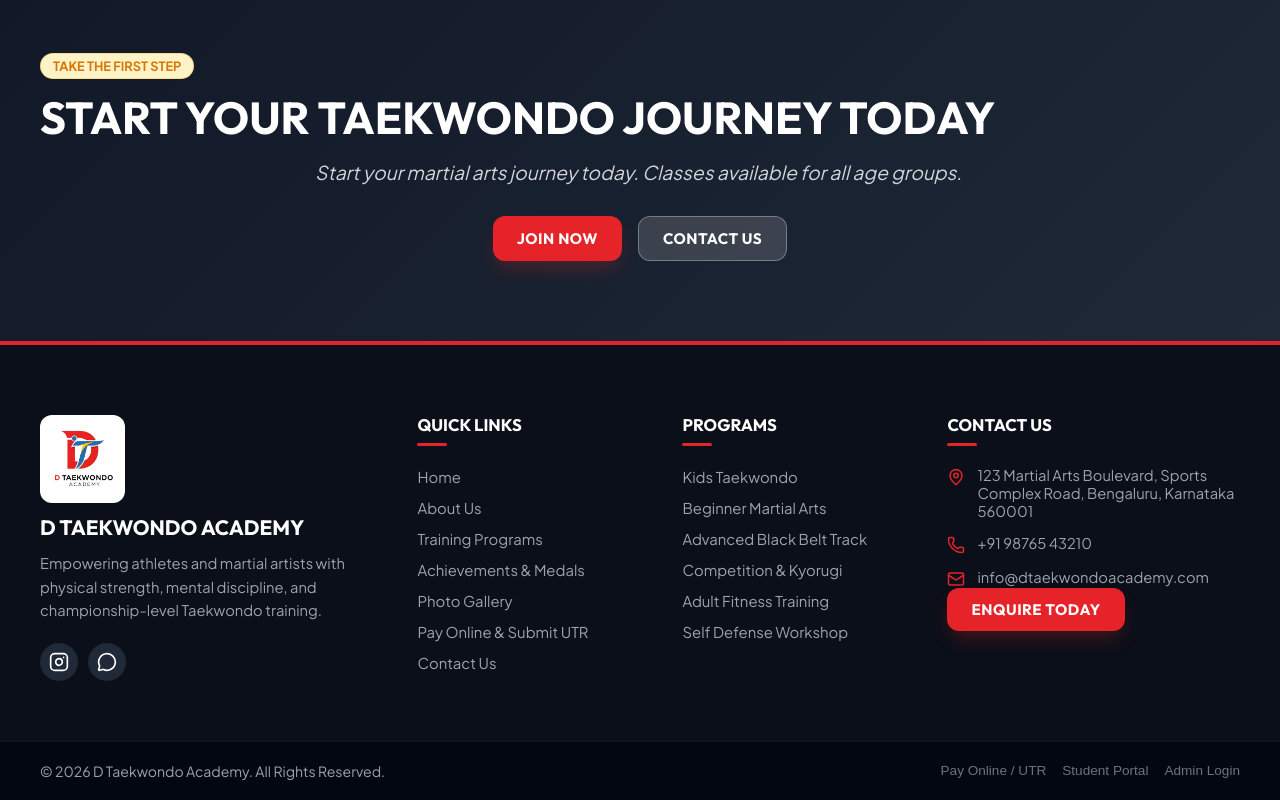
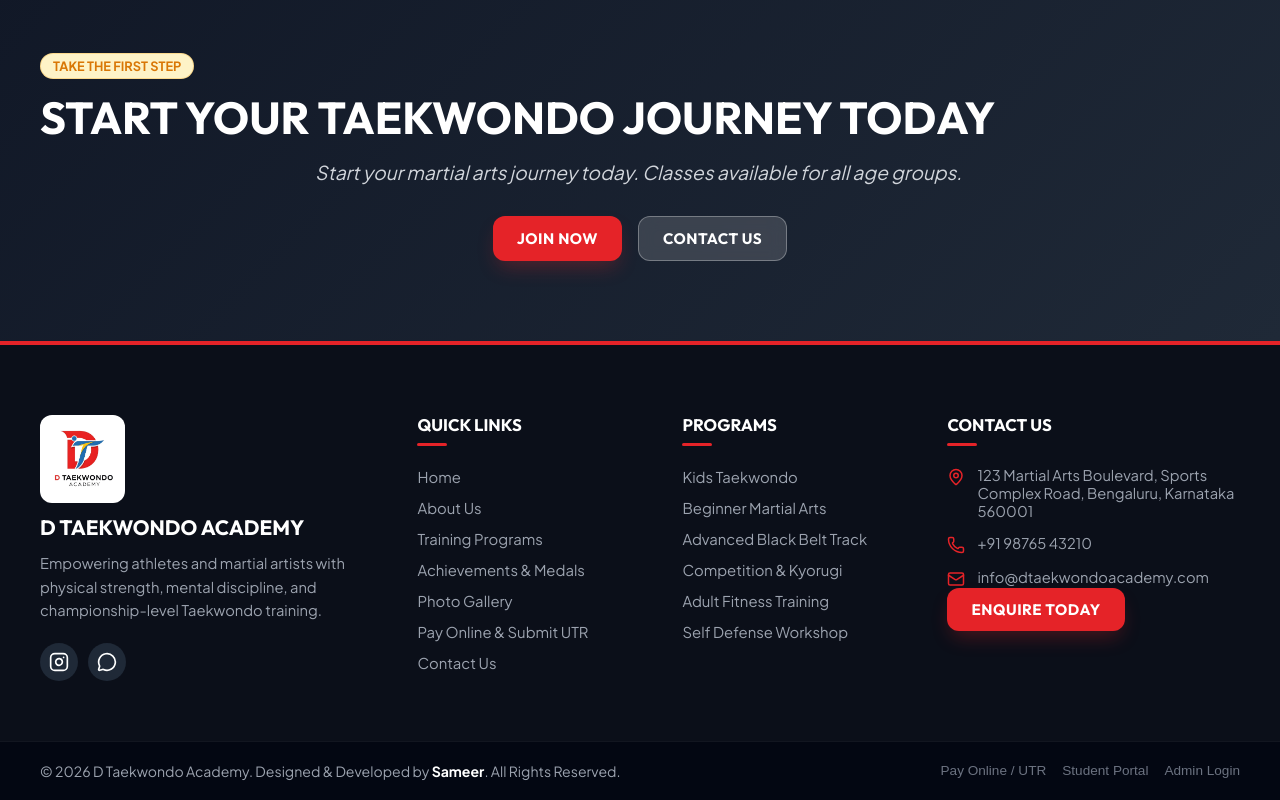
Before and after one commit to Sameer0535/d-taekwondo-academy, a React (Vite) app: page / in a window 1280 px wide. Shown: the part 3478-4278 px from the top of the page. Built offline with nearby package versions, Linux system fonts and the light colour scheme; no server answers.

Commit message:
set_fixed_footer_copyright_name_sameer

```diff
--- a/src/components/Footer.jsx
+++ b/src/components/Footer.jsx
@@ -99,7 +99,7 @@ export default function Footer({ setActivePage, onOpenJoinModal, settings }) {
       {/* Footer Bottom */}
       <div className="footer-bottom">
         <div className="container footer-bottom-container">
-          <p>© {new Date().getFullYear()} {settings?.academyName || "D Taekwondo Academy"}. All Rights Reserved.</p>
+          <p>© {new Date().getFullYear()} {settings?.academyName || "D Taekwondo Academy"}. Designed & Developed by <strong style={{ color: '#ffffff' }}>Sameer</strong>. All Rights Reserved.</p>
           <div className="footer-bottom-links" style={{ display: 'flex', gap: '16px' }}>
             <button onClick={() => handleNavClick('payment')}>Pay Online / UTR</button>
             <button onClick={() => handleNavClick('student')}>Student Portal</button>
```
